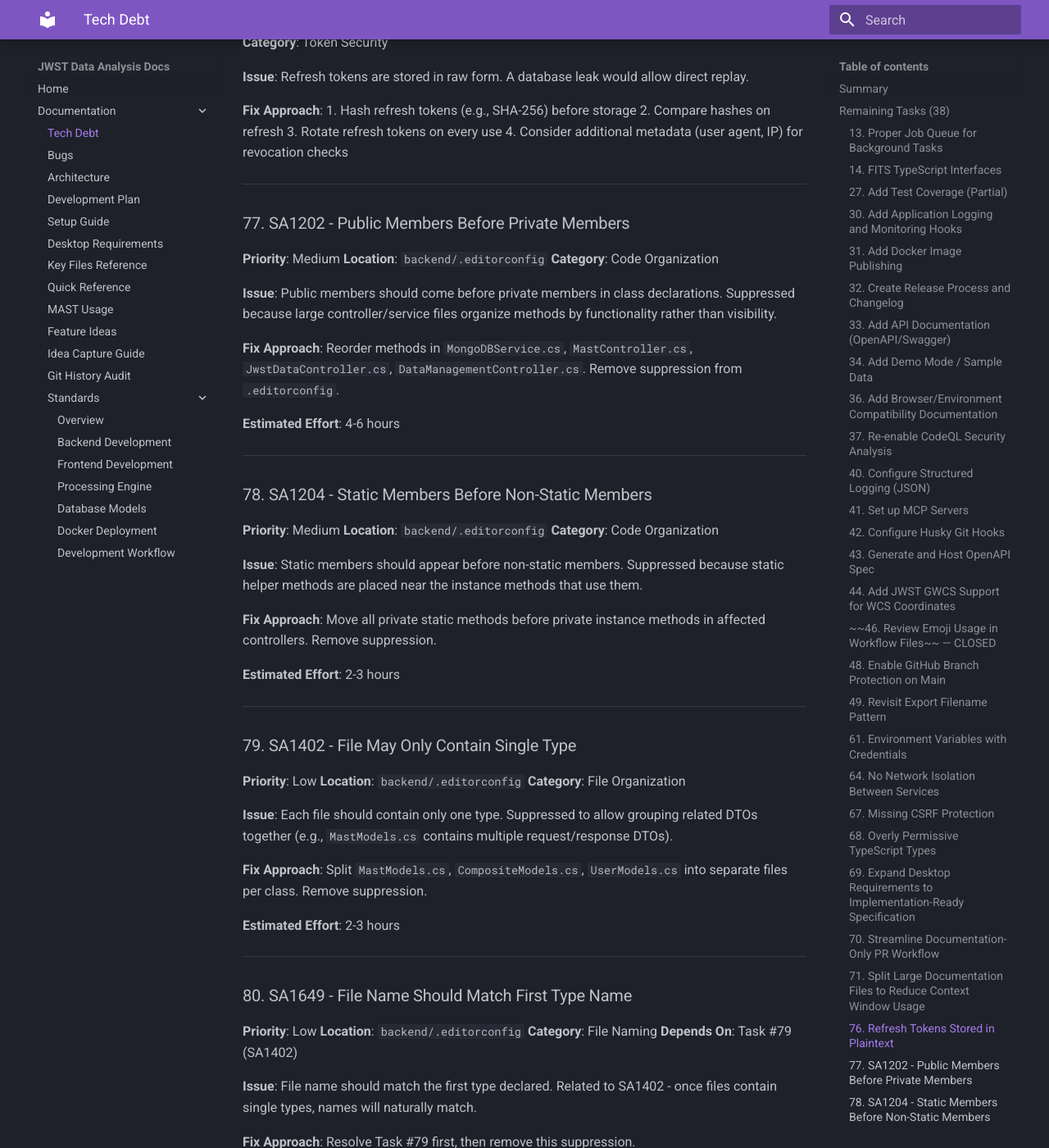
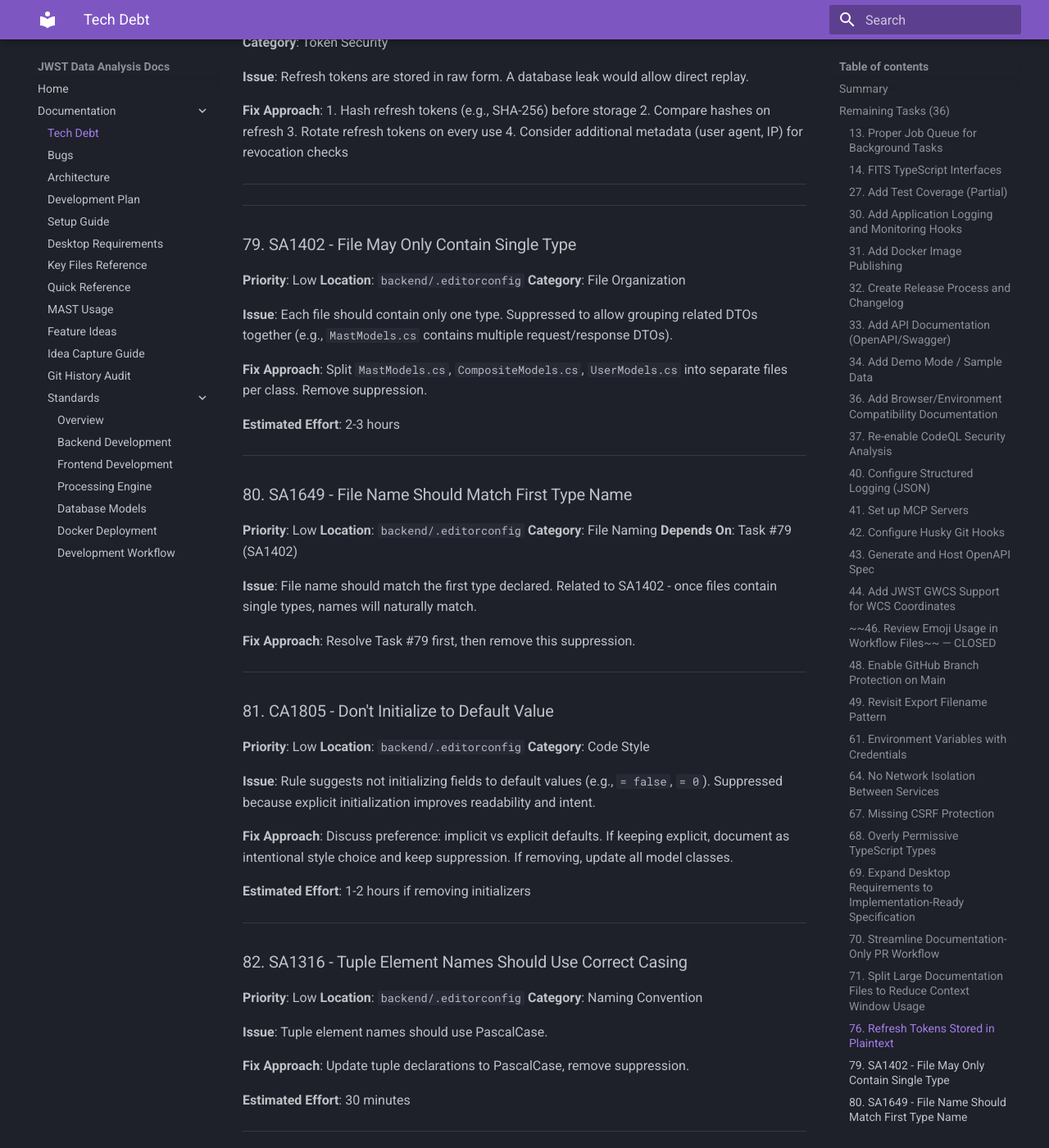
Before and after one commit to Snoww3d/jwst-data-analysis, an MkDocs documentation site: the page built from docs/tech-debt.md, in a window 1280 px wide and 1400 px high, scrolled down 8968 px. Shown: the whole window at 82% size. Built offline with MkDocs 1.6.1 and Material for MkDocs 9.7.7, drawn with Linux system fonts in a browser that asks for light colours; some of the changed text lies outside the part shown.

Commit message:
docs: Update tracking docs for session 2026-02-07
- Mark D6 (AVM metadata embedding) complete in development plan (PR #208)
- Move tech debt #77 (SA1202) and #78 (SA1204) to resolved (PR #209)
- Update stats: 53 resolved, 35 remaining

Co-Authored-By: Claude Opus 4.6 <noreply@anthropic.com>

```diff
--- a/docs/tech-debt.md
+++ b/docs/tech-debt.md
@@ -16,7 +16,7 @@ This document tracks tech debt items and their resolution status.
 
 ---
 
-## Remaining Tasks (38)
+## Remaining Tasks (36)
 
 ### 13. Proper Job Queue for Background Tasks
 **Priority**: Nice to Have
@@ -435,30 +435,6 @@ This document tracks tech debt items and their resolution status.
 
 ---
 
-### 77. SA1202 - Public Members Before Private Members
-**Priority**: Medium
-**Location**: `backend/.editorconfig`
-**Category**: Code Organization
-
-**Issue**: Public members should come before private members in class declarations. Suppressed because large controller/service files organize methods by functionality rather than visibility.
-
-**Fix Approach**: Reorder methods in `MongoDBService.cs`, `MastController.cs`, `JwstDataController.cs`, `DataManagementController.cs`. Remove suppression from `.editorconfig`.
-
-**Estimated Effort**: 4-6 hours
-
----
-
-### 78. SA1204 - Static Members Before Non-Static Members
-**Priority**: Medium
-**Location**: `backend/.editorconfig`
-**Category**: Code Organization
-
-**Issue**: Static members should appear before non-static members. Suppressed because static helper methods are placed near the instance methods that use them.
-
-**Fix Approach**: Move all private static methods before private instance methods in affected controllers. Remove suppression.
-
-**Estimated Effort**: 2-3 hours
-
 ---
 
 ### 79. SA1402 - File May Only Contain Single Type
```
Also changed, not shown: other parts of docs/tech-debt.md (+5 -3 lines), CLAUDE.md (+1 -1 lines), docs/development-plan.md (+1 -1 lines).
